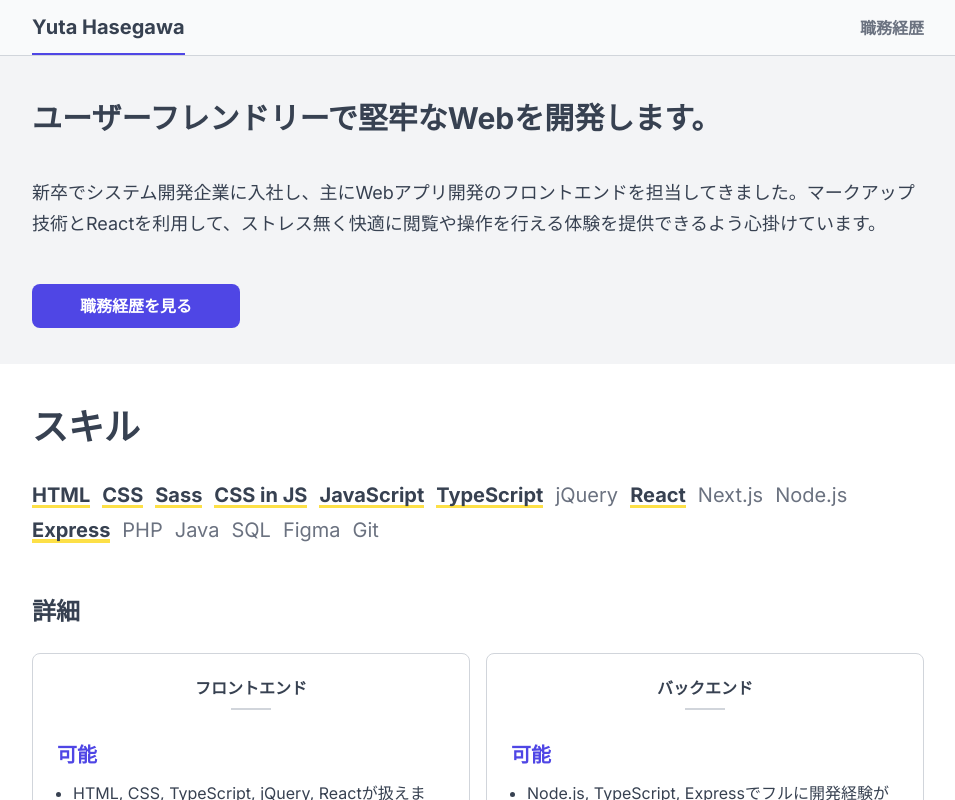
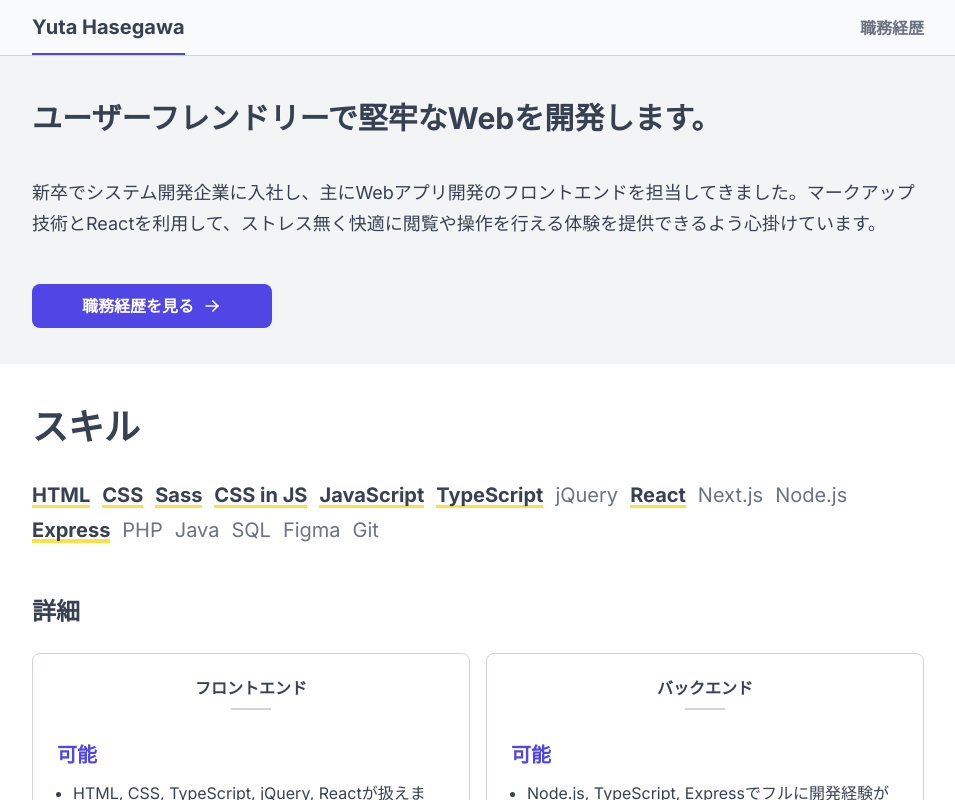
Before and after one commit to yha-1228/portfolio, a Next.js app: page / in a window 1280 px wide. Shown: the top 800 px of the page, without its empty margins (162-1117 px from the left). Built offline with nearby package versions, Linux system fonts and the light colour scheme.

Commit message:
feat(hero-header): 経歴ボタンに矢印を表示する

```diff
--- a/src/components/hero-header.tsx
+++ b/src/components/hero-header.tsx
@@ -1,3 +1,4 @@
+import { TbArrowRight } from 'react-icons/tb';
 import { ButtonLink } from './ui/button';
 import Container from './ui/container';
 
@@ -15,19 +16,25 @@ export default function HeroHeader() {
         </div>
 
         <div className="mt-11">
+          <div className="lg:hidden">
             <ButtonLink
               href="/experience"
               fullWidth
-            className="font-bold lg:hidden"
+              className="font-bold"
+              rightIcon={<TbArrowRight style={{ fontSize: 20 }} />}
             >
               職務経歴を見る
             </ButtonLink>
+          </div>
+          <div className="hidden lg:block">
             <ButtonLink
               href="/experience"
-            className="hidden w-52 font-bold lg:inline-block"
+              className="w-60 font-bold"
+              rightIcon={<TbArrowRight style={{ fontSize: 20 }} />}
             >
               職務経歴を見る
             </ButtonLink>
+          </div>
         </div>
       </Container>
     </div>
--- a/src/components/ui/button.tsx
+++ b/src/components/ui/button.tsx
@@ -8,6 +8,7 @@ import { LinkComponentProps } from '@/lib/next/types';
 
 type ButtonBaseProps = {
   fullWidth?: boolean;
+  rightIcon?: React.ReactNode;
 };
 
 type CreateClassNameOptions = {
@@ -22,8 +23,8 @@ const createClassName = ({
   external,
 }: CreateClassNameOptions) => {
   return twMerge(
-    'rounded-lg bg-primary-600 px-5 py-2 text-white',
-    fullWidth ? 'block text-center' : '',
+    'inline-flex justify-center items-center rounded-lg bg-primary-600 px-5 py-2 text-white',
+    fullWidth ? 'flex text-center' : '',
     whenDisabled,
     'hover:bg-primary-700',
     'active:bg-primary-700',
@@ -38,7 +39,7 @@ type ButtonProps = React.ComponentPropsWithRef<'button'> & ButtonBaseProps;
 
 const Button = React.forwardRef<HTMLButtonElement, ButtonProps>(
   (props, ref) => {
-    const { fullWidth, className, ...restProps } = props;
+    const { fullWidth, rightIcon, className, children, ...restProps } = props;
 
     return (
       <button
@@ -49,7 +50,16 @@ const Button = React.forwardRef<HTMLButtonElement, ButtonProps>(
         })}
         {...restProps}
         ref={ref}
-      />
+      >
+        {rightIcon ? (
+          <>
+            <span>{children}</span>
+            <span className="ml-2 inline-flex items-center">{rightIcon}</span>
+          </>
+        ) : (
+          children
+        )}
+      </button>
     );
   },
 );
@@ -64,7 +74,14 @@ type ButtonLinkProps = LinkComponentProps & {
 
 const ButtonLink = React.forwardRef<HTMLAnchorElement, ButtonLinkProps>(
   (props, ref) => {
-    const { fullWidth, className, disabled, ...restProps } = props;
+    const {
+      fullWidth,
+      rightIcon,
+      className,
+      children,
+      disabled,
+      ...restProps
+    } = props;
 
     return (
       <Link
@@ -78,7 +95,16 @@ const ButtonLink = React.forwardRef<HTMLAnchorElement, ButtonLinkProps>(
         aria-disabled={disabled}
         {...restProps}
         ref={ref}
-      />
+      >
+        {rightIcon ? (
+          <>
+            <span>{children}</span>
+            <span className="ml-2 inline-flex items-center">{rightIcon}</span>
+          </>
+        ) : (
+          children
+        )}
+      </Link>
     );
   },
 );
```
Lines whose indentation alone changed are shown as unchanged.
